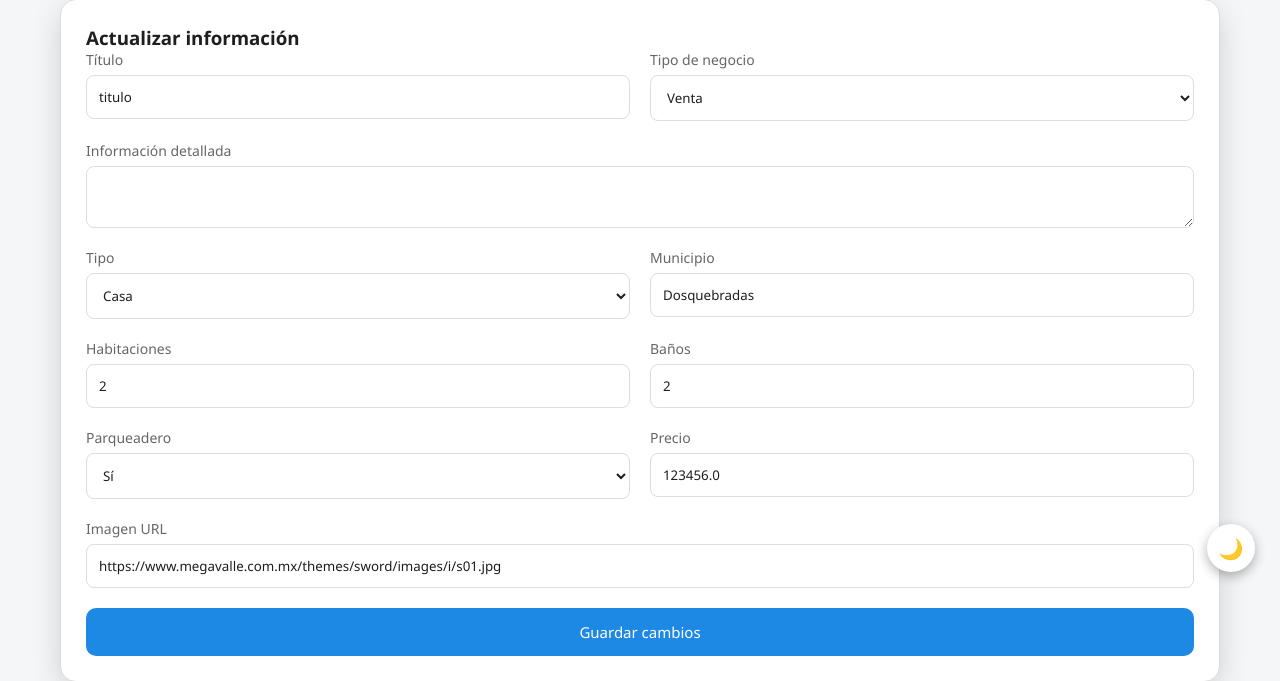
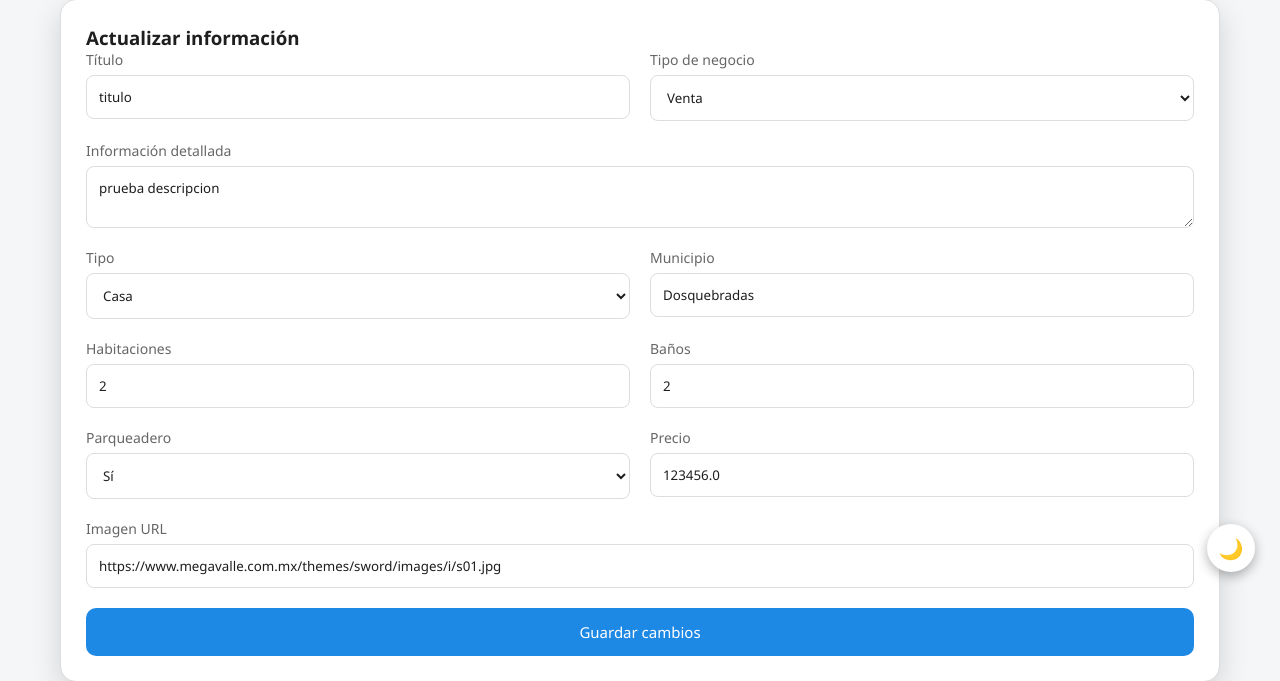
Before and after one commit to camilov04/grupo-inmobiliario-quintero, a Flask app: page /editar/2 in a window 1280 px wide. Shown: the part 203-884 px from the top of the page. Run offline with Flask 3, Linux system fonts and the light colour scheme; the visitor is signed in with stand-in values (Sample User, id 1); data comes from the database, SQL or seed files in the repository; both versions use the stored data as it was after the commit.

Commit message:
se corrige falla en descripcion/editar

```diff
--- a/grupo_inmobiliario_quintero/app.py
+++ b/grupo_inmobiliario_quintero/app.py
@@ -141,7 +141,7 @@ def editar_inmueble(id):
     if request.method == "POST":
         inmueble.titulo = request.form["titulo"]
         inmueble.tipo_negocio = request.form["tipo_negocio"]
-        inmueble.descripcion_larga = request.form["descripcion_larga"]
+        inmueble.descripcion = request.form["descripcion"]
         inmueble.tipo = request.form["tipo"]
         inmueble.municipio = request.form["municipio"]
 
--- a/grupo_inmobiliario_quintero/templates/editar.html
+++ b/grupo_inmobiliario_quintero/templates/editar.html
@@ -57,8 +57,9 @@
 
             <div class="form-group full-width">
                 <label>Información detallada</label>
-                <textarea name="descripcion_larga">{{ inmueble.descripcion_larga }}</textarea>
+                <textarea name="descripcion" required>{{ inmueble.descripcion }}</textarea>
             </div>
+
 
             <div class="form-group">
                 <label>Tipo</label>
```
Also changed, not shown: grupo_inmobiliario_quintero/instance/inmuebles.db.
